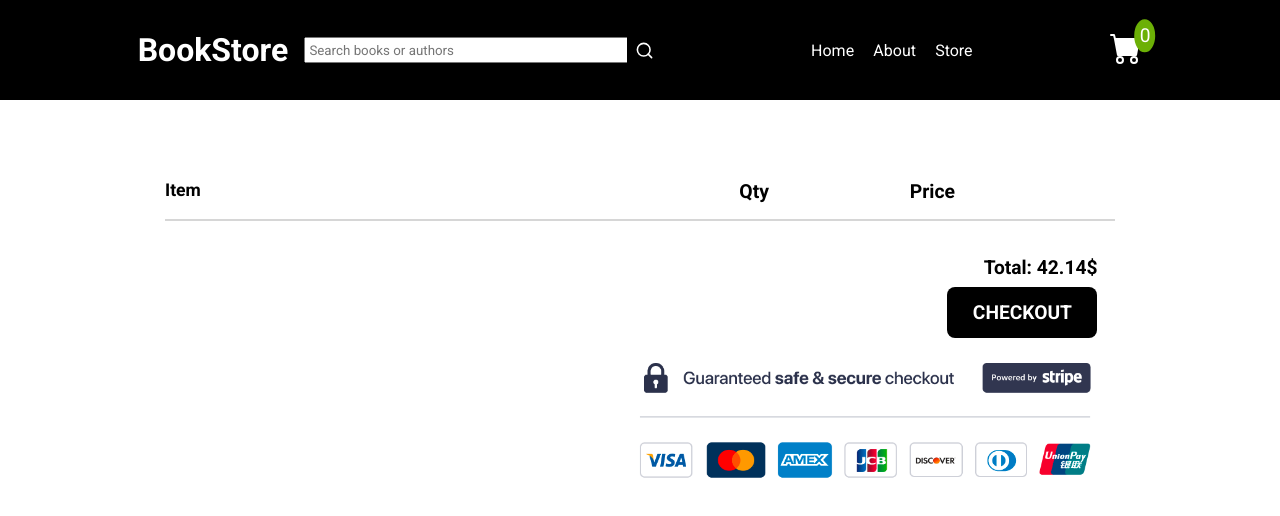
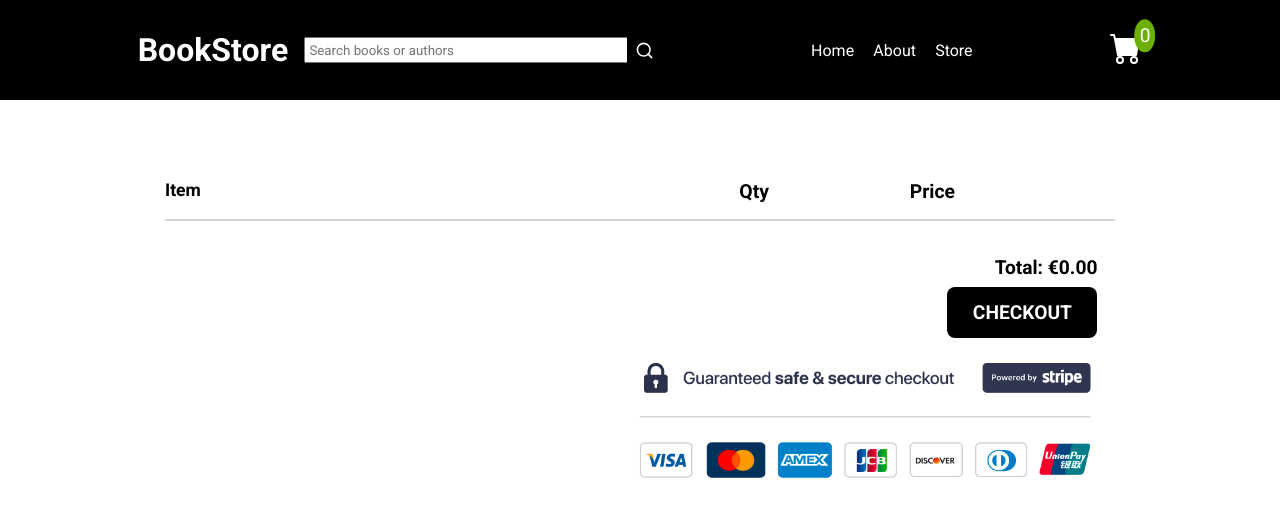
Before and after one commit to caiomelotec/bookstore-with-typescript-react, a React (Vite) app: page /checkout in a window 1280 px wide. Shown: the top 516 px of the page. Built offline with nearby package versions, Linux system fonts and the light colour scheme.

Commit message:
checkout option + reduce total

```diff
--- a/src/pages/Checkout.tsx
+++ b/src/pages/Checkout.tsx
@@ -2,6 +2,8 @@ import { CheckoutItem } from "../components/CheckoutItem";
 import { useShoppingCart } from "../contex/ShoppingCartContext";
 import StripeIMG from "../../public/img/stripeimg.png";
 import "../styles/Checkout.css";
+import { formatCurrency } from "../ultilities/formatCurrency";
+import books from "../data/fakebooks.json";
 
 export const Checkout = () => {
   const { cartItems } = useShoppingCart();
@@ -14,14 +16,22 @@ export const Checkout = () => {
           <p className="p-price">Price</p>
         </div>
       </div>
-      <div className="item-div">
-        {cartItems.map((item) => (
-          <CheckoutItem key={item.id} {...item} />
-        ))}
-      </div>
+
+      {cartItems.map((item) => (
+        <CheckoutItem key={item.id} {...item} />
+      ))}
+
       <div className="payment-div">
         <div className="total-payment-div">
-          <p className="total-p">Total: 42.14$</p>
+          <p className="total-p">
+            Total:{" "}
+            {formatCurrency(
+              cartItems.reduce((total, cartItem) => {
+                const item = books.find((book) => book.id == cartItem.id);
+                return total + (item?.price || 0) * cartItem.quantity;
+              }, 0)
+            )}
+          </p>
           <button className="checkout-btn">CHECKOUT</button>
         </div>
         <div className="stripe">
```
